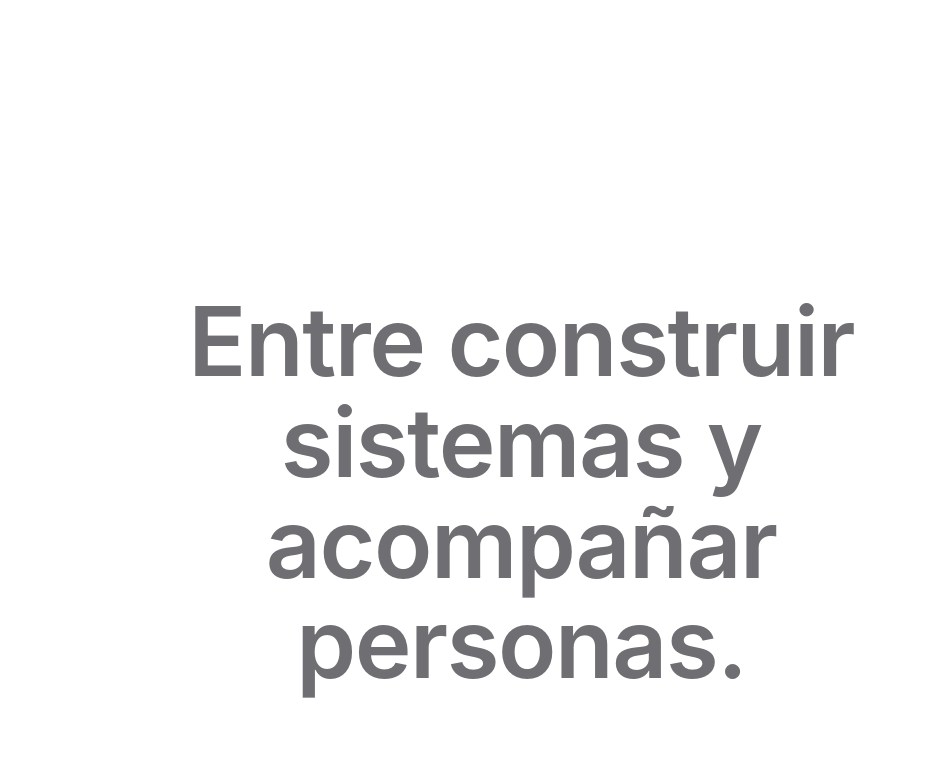
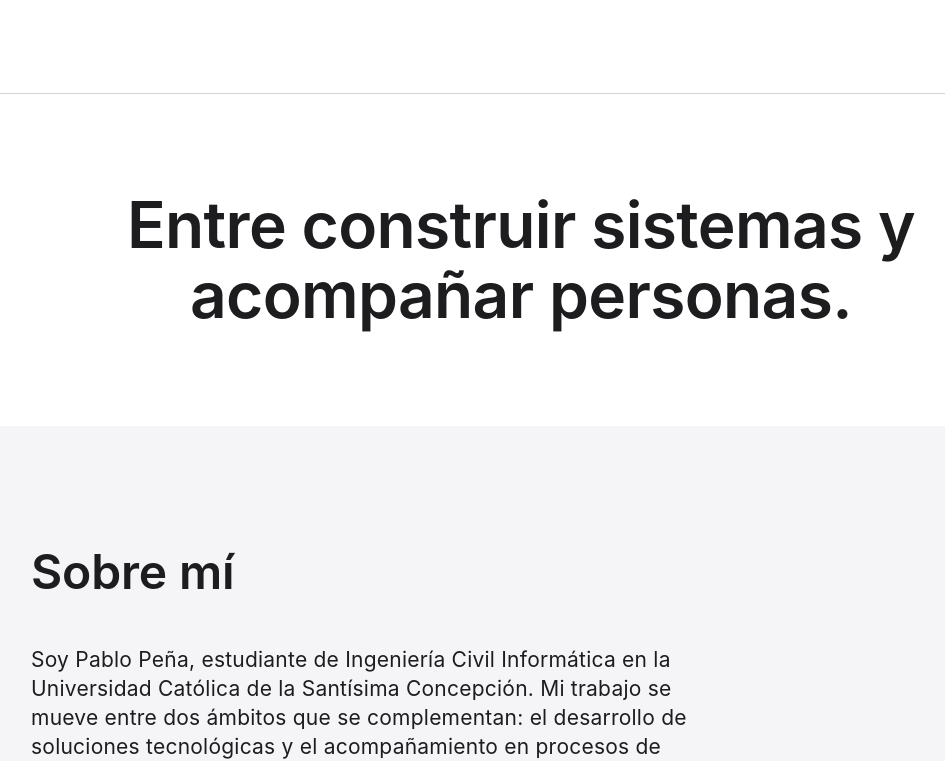
Before and after one commit to sidios1/Sidios.cl, a plain HTML site: page index.html in a window 1280 px wide. Shown: the part 723-1484 px from the top of the page, without its empty margins (119-1064 px from the left). Drawn offline with Linux system fonts and the light colour scheme.

Commit message:
Lema como banner animado en lugar de escena clavada
Co-Authored-By: Claude Opus 5.5 <noreply@anthropic.com>

```diff
--- a/index.html
+++ b/index.html
@@ -196,46 +196,6 @@
       color: var(--text-2);
       margin-top: 12px;
     }
-
-    .statement { padding: 120px 0; }
-
-    .statement-pin {
-      display: flex;
-      align-items: center;
-      justify-content: center;
-    }
-
-    .statement-text {
-      max-width: 14ch;
-      margin: 0 auto;
-      text-align: center;
-      font-size: clamp(44px, 7.5vw, 112px);
-      line-height: 1.05;
-      font-weight: 600;
-      letter-spacing: -0.015em;
-      transform-origin: 50% 50%;
-      will-change: transform, opacity;
-    }
-
-    .motion .statement { padding: 0; }
-    .motion .statement-track { height: 260vh; }
-
-    .motion .statement-pin {
-      position: sticky;
-      top: 0;
-      height: 100vh;
-      padding: 0 var(--gutter);
-    }
-
-    .motion .statement-text,
-    .motion .statement-text .hl {
-      color: var(--text-2);
-      transition: color 0.5s cubic-bezier(0.28, 0.11, 0.32, 1);
-    }
-
-    .motion .statement-text .hl.is-on,
-    .motion .statement-text.is-done,
-    .motion .statement-text.is-done .hl { color: var(--text); }
 
     .prose { max-width: 680px; }
 
@@ -561,8 +521,7 @@
       .hero-intro { padding: 32px 0 56px; }
       .hero-name, .contact-title { font-size: 48px; line-height: 1.08; }
       .hero-kicker { font-size: 19px; line-height: 1.32; margin-top: 8px; }
-      .statement { padding: 72px 0; }
-      .motion .statement-track { height: 220vh; }
+      .statement { padding: 64px 0; }
       .prose p { font-size: 17px; line-height: 1.47; }
       .prose p + p { margin-top: 16px; }
       .stack { grid-template-columns: minmax(0, 1fr); margin-top: 40px; padding-top: 24px; }
@@ -602,6 +561,39 @@
       opacity: 1;
       transform: none;
     }
+
+    .statement {
+      padding: 96px 0;
+      border-top: 1px solid var(--rule);
+    }
+
+    .statement-text {
+      max-width: 20ch;
+      margin: 0 auto;
+      text-align: center;
+      font-size: clamp(36px, 5vw, 64px);
+      line-height: 1.1;
+      font-weight: 600;
+      letter-spacing: -0.01em;
+    }
+
+    .motion .statement-text.reveal {
+      color: var(--text-2);
+      transition:
+        opacity 0.9s cubic-bezier(0.28, 0.11, 0.32, 1),
+        transform 0.9s cubic-bezier(0.28, 0.11, 0.32, 1),
+        color 0.8s cubic-bezier(0.28, 0.11, 0.32, 1) 1.5s;
+    }
+
+    .motion .statement-text .hl {
+      color: var(--text-2);
+      transition: color 0.8s cubic-bezier(0.28, 0.11, 0.32, 1);
+    }
+
+    .motion .statement-text.in { color: var(--text); }
+    .motion .statement-text.in .hl { color: var(--text); }
+    .motion .statement-text.in .hl:first-child { transition-delay: 0.4s; }
+    .motion .statement-text.in .hl:last-child { transition-delay: 0.95s; }
 
     @keyframes hero-settle {
       from { transform: scale(1.08); }
@@ -655,10 +647,8 @@
     </header>
 
     <section class="statement" aria-label="Lema">
-      <div class="statement-track">
-        <div class="statement-pin">
-          <p class="statement-text">Entre <span class="hl">construir sistemas</span> y <span class="hl">acompañar personas</span>.</p>
-        </div>
+      <div class="container">
+        <p class="statement-text">Entre <span class="hl">construir sistemas</span> y <span class="hl">acompañar personas</span>.</p>
       </div>
     </section>
 
@@ -987,7 +977,7 @@
       var root = document.documentElement;
 
       if (root.classList.contains('motion')) {
-        var targets = document.querySelectorAll('.section-title, .stack, .tile, .row, .edu, .subhead, .cert, .contact-actions, .exp-head .segmented');
+        var targets = document.querySelectorAll('.statement-text, .section-title, .stack, .tile, .row, .edu, .subhead, .cert, .contact-actions, .exp-head .segmented');
         Array.prototype.forEach.call(targets, function (el) { el.classList.add('reveal'); });
 
         var io = new IntersectionObserver(function (entries) {
@@ -1012,27 +1002,9 @@
           });
         }
 
-        var track = document.querySelector('.statement-track');
-        var statement = document.querySelector('.statement-text');
-        var marks = statement.querySelectorAll('.hl');
-
-        function stage() {
-          var rect = track.getBoundingClientRect();
-          var span = rect.height - window.innerHeight;
-          var p = span > 0 ? Math.min(1, Math.max(0, -rect.top / span)) : 0;
-          marks[0].classList.toggle('is-on', p >= 0.18);
-          marks[1].classList.toggle('is-on', p >= 0.45);
-          statement.classList.toggle('is-done', p >= 0.7);
-          var t = Math.min(1, Math.max(0, (p - 0.78) / 0.22));
-          var ease = t * t * (3 - 2 * t);
-          statement.style.transform = 'scale(' + (1 - 0.2 * ease).toFixed(4) + ')';
-          statement.style.opacity = (1 - ease).toFixed(4);
-        }
-
         function frame() {
           ticking = false;
           light();
-          stage();
         }
 
         window.addEventListener('scroll', function () {
```
